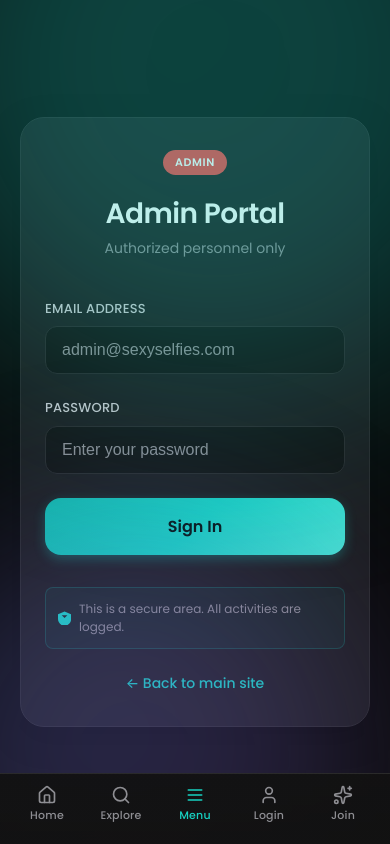
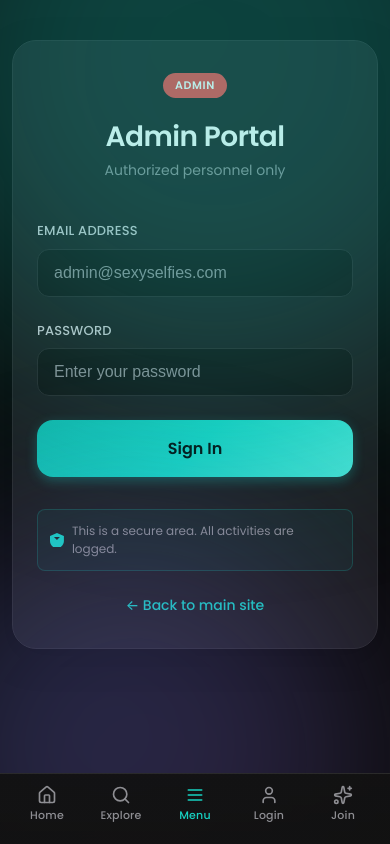
Before and after one commit to silverfoxmediaco/sexyselfies, a React (Vite) app in the folder frontend/: page /admin/login in a window 390 px wide. Built offline with nearby package versions, Linux system fonts and the light colour scheme; no server answers.

Commit message:
fixed styling issues on admin login page

```diff
--- a/frontend/src/pages/AdminLogin.css
+++ b/frontend/src/pages/AdminLogin.css
@@ -3,6 +3,7 @@
 .admin-login-container {
   min-height: 100vh;
   display: flex;
+  flex-direction: column;
   align-items: center;
   justify-content: center;
   background: #0A0A0A;
@@ -104,6 +105,7 @@
   font-size: 16px;
   transition: all 0.2s ease;
   outline: none;
+  box-sizing: border-box;
 }
 
 .admin-input::placeholder {
@@ -267,9 +269,29 @@
 }
 
 /* Responsive */
+@media (max-width: 768px) {
+  .admin-login-container {
+    padding: 16px;
+  }
+
+  .admin-login-wrapper {
+    max-width: 100%;
+  }
+}
+
 @media (max-width: 480px) {
+  .admin-login-container {
+    padding: 12px;
+    min-height: 100vh;
+    justify-content: flex-start;
+    padding-top: 40px;
+  }
+
   .admin-login-card {
     padding: 32px 24px;
+    margin: 0;
+    width: 100%;
+    box-sizing: border-box;
   }
 
   .admin-login-header h1 {
@@ -279,4 +301,22 @@
   .logo-text {
     font-size: 24px;
   }
+
+  .admin-input {
+    font-size: 16px; /* Prevents zoom on iOS */
+  }
 }
+
+@media (max-width: 360px) {
+  .admin-login-card {
+    padding: 24px 20px;
+  }
+
+  .admin-login-header h1 {
+    font-size: 24px;
+  }
+
+  .logo-text {
+    font-size: 20px;
+  }
+}
--- a/frontend/src/pages/AdminLogin.jsx
+++ b/frontend/src/pages/AdminLogin.jsx
@@ -1,6 +1,6 @@
 import React, { useState } from 'react';
 import { useNavigate } from 'react-router-dom';
-import axios from 'axios';
+import api from '../services/api.config';
 import MainHeader from '../components/MainHeader';
 import MainFooter from '../components/MainFooter';
 import BottomNavigation from '../components/BottomNavigation';
@@ -33,19 +33,16 @@ const AdminLogin = () => {
     setError('');
 
     try {
-      const apiUrl = import.meta.env.VITE_API_URL || 'http://localhost:5002';
-      console.log('API URL:', apiUrl);
-      console.log('Full URL:', `${apiUrl}/api/admin/auth/login`);
+      console.log('Admin login - making API call to /admin/auth/login');
 
-      const response = await axios.post(
-        `${apiUrl}/api/admin/auth/login`,
-        formData
-      );
+      const response = await api.post('/admin/auth/login', formData);
 
-      if (response.data.success) {
+      if (response.success) {
         // Store admin token and data
-        localStorage.setItem('adminToken', response.data.token);
-        localStorage.setItem('adminData', JSON.stringify(response.data.admin));
+        localStorage.setItem('adminToken', response.token);
+        localStorage.setItem('adminData', JSON.stringify(response.admin));
+        localStorage.setItem('token', response.token); // For API requests
+        localStorage.setItem('userRole', 'admin');
 
         // Redirect to admin dashboard
         navigate('/admin');
@@ -53,7 +50,7 @@ const AdminLogin = () => {
     } catch (err) {
       console.error('Admin login error:', err);
       setError(
-        err.response?.data?.error ||
+        err.message ||
         'Login failed. Please check your credentials.'
       );
     } finally {
```
Also changed, not shown: 1 other file (tests, documents, lock files or other folders).
